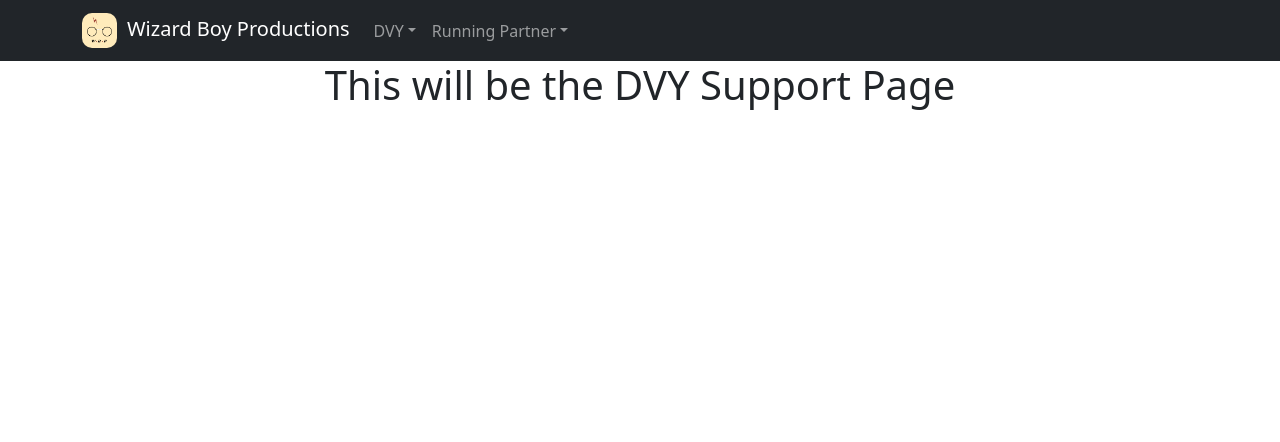
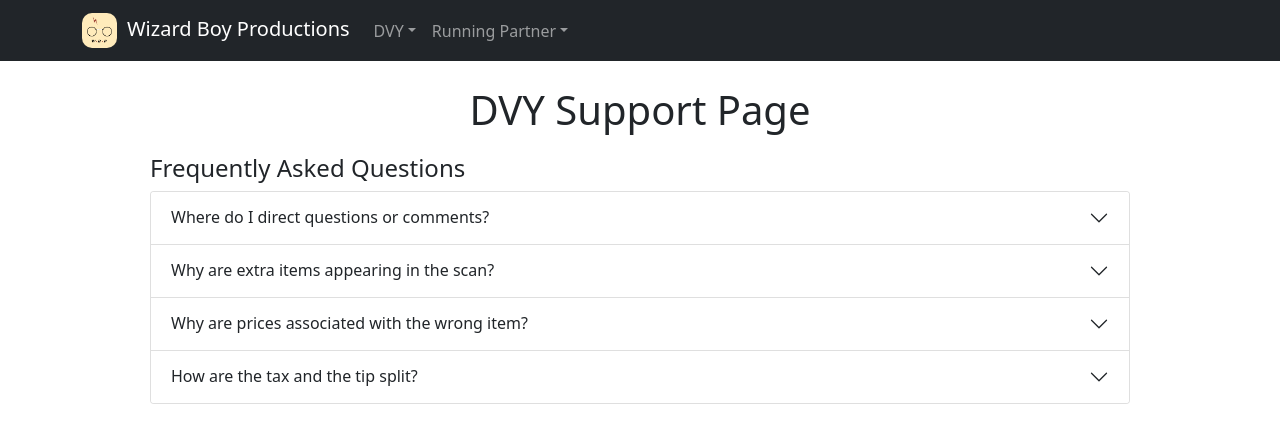
Before and after one commit to mattmeyerink/WizardBoyProductions, a React (Create React App) app: page /DVYSupport in a window 1280 px wide. Shown: the top 442 px of the page. Built offline with nearby package versions, Linux system fonts and the light colour scheme.

Commit message:
Add faq accordian to DVY support page

```diff
--- a/src/components/DVY/DVYSupport.js
+++ b/src/components/DVY/DVYSupport.js
@@ -1,7 +1,59 @@
+import { Accordion } from 'react-bootstrap';
+
 function DVYSupport() {
     return (
-        <div>
-            <h1>This will be the DVY Support Page</h1>
+        <div className='supportPageWrapper'>
+            <h1>DVY Support Page</h1>
+
+            <div className='faqAccordianWrapper'>
+                <h4 className='faqHeader'>Frequently Asked Questions</h4>
+                <Accordion>
+                    <Accordion.Item eventKey="0">
+                        <Accordion.Header>Where do I direct questions or comments?</Accordion.Header>
+                        <Accordion.Body>
+                            <p className='faqParagraph'>
+                                You can directly email me at <b>meyerink@umich.edu</b>! To process your request faster please
+                                add "DVY Support" to the subject line of the email.
+                            </p>
+                        </Accordion.Body>
+                    </Accordion.Item>
+                    <Accordion.Item eventKey="1">
+                        <Accordion.Header>Why are extra items appearing in the scan?</Accordion.Header>
+                        <Accordion.Body>
+                            <p className='faqParagraph'>
+                                We will be the first to say that the scanning algorithm isn't perfect yet! Currently we are not
+                                able to filter out many of the extra items at the end of the recipt that are not actually items
+                                that need to be assigned. If you do not want these items to appear in your scan you can use the
+                                built in cropping feature and only include the items that you want to assign.
+                            </p>
+                        </Accordion.Body>
+                    </Accordion.Item>
+                    <Accordion.Item eventKey="2">
+                        <Accordion.Header>Why are prices associated with the wrong item?</Accordion.Header>
+                        <Accordion.Body>
+                            <p className='faqParagraph'>
+                                This is an issue with the orientation of the scan. For the best results make sure all four
+                                corners of the recipt are visible in the scan, that you are scanning on a dark background,
+                                and that your phone is parallel with the recipt when the scan is taken. If these tips do not
+                                work we advise you to use the built in cropping feature to ensure that only the items you want
+                                to assign are visible.
+                            </p>
+                        </Accordion.Body>
+                    </Accordion.Item>
+                    <Accordion.Item eventKey="3">
+                        <Accordion.Header>How are the tax and the tip split?</Accordion.Header>
+                        <Accordion.Body>
+                            <p className='faqParagraph'>
+                                The tax and tip are split based on the percentage of the subtotal that each person
+                                is responsible for. We feel this is the most fair method to split a recipt so that someone
+                                who orders a 8 dollar salad is not splitting the tip evenly with someone who ordered a 60 dollar
+                                steak.
+                            </p>
+                        </Accordion.Body>
+                    </Accordion.Item>
+                </Accordion>
+            </div>
+
         </div>
     );
 }
--- a/src/index.css
+++ b/src/index.css
@@ -55,3 +55,22 @@ code {
   padding: 5px;
   text-align: center;
 }
+
+.faqAccordianWrapper {
+  margin-left: 125px;
+  margin-right: 125px;
+  margin-top: 20px;
+  margin-bottom: 20px;
+}
+
+.faqHeader {
+  text-align: left;
+}
+
+.supportPageWrapper {
+  margin: 25px;
+}
+
+.faqParagraph {
+  text-align: left;
+}
```
